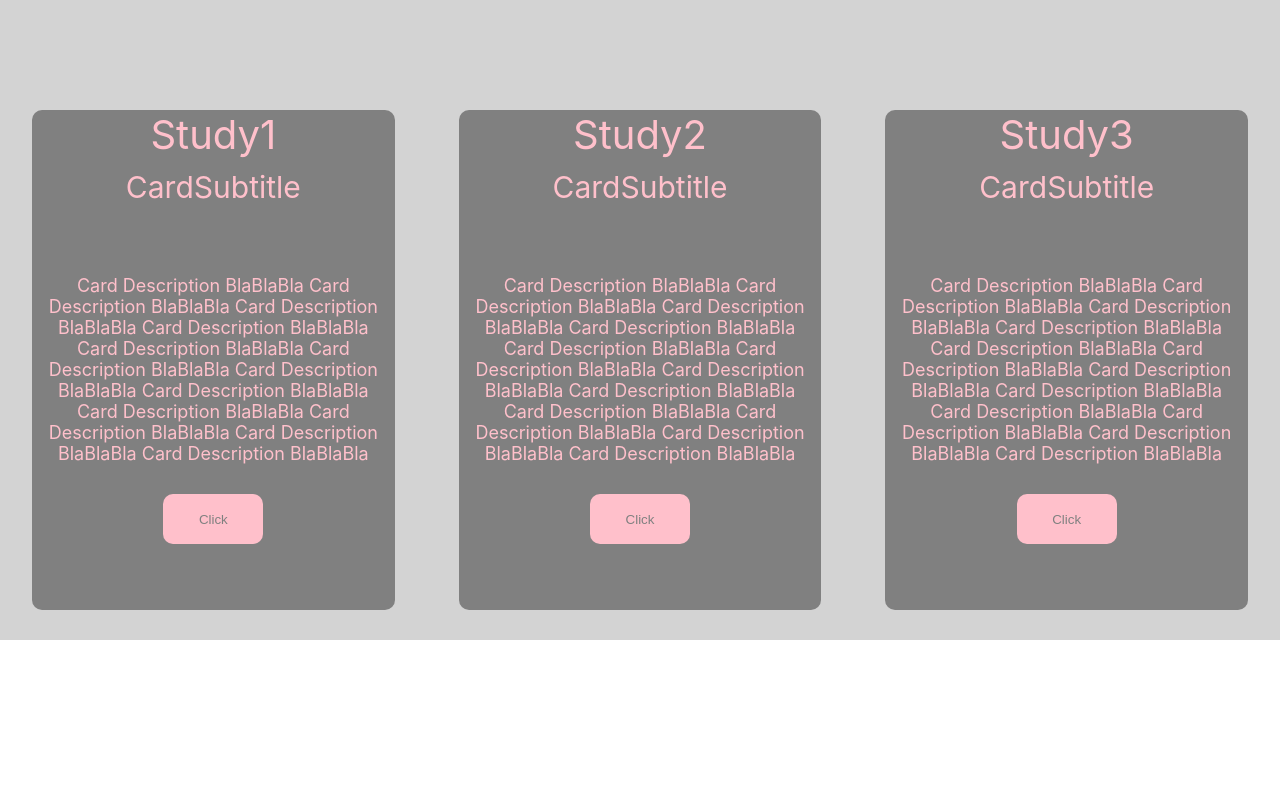
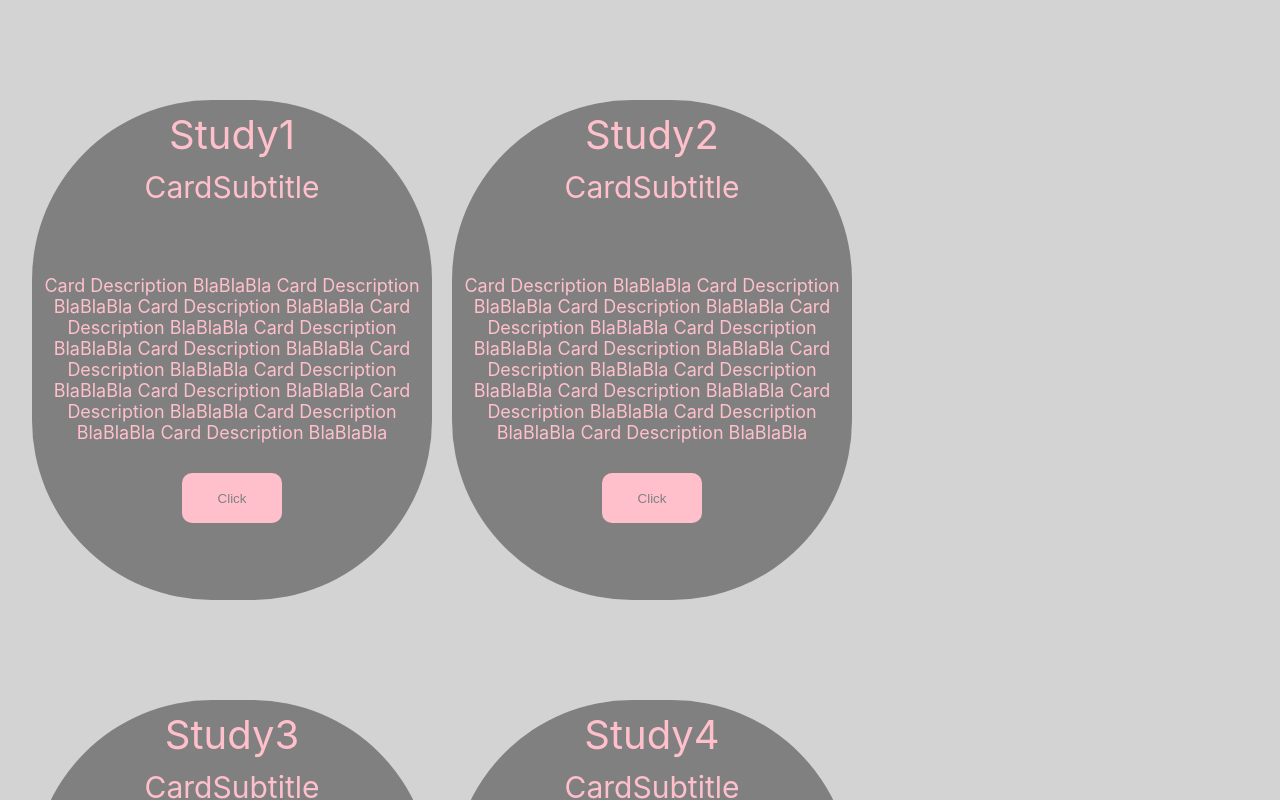
Before and after one commit to yeoniii20/notice-page, a React (Create React App) app: page / in a window 1280 px wide. Shown: the top 800 px of the page. Built offline with nearby package versions, Linux system fonts and the light colour scheme.

Commit message:
noticePage ui 수정

```diff
--- a/src/constant/NoticePage.jsx
+++ b/src/constant/NoticePage.jsx
@@ -49,7 +49,7 @@ const NoticePage = () => {
             <S.CardButton>Click</S.CardButton>
           </S.Card>
         </S.CardContainer>
-        {/* <S.CardContainer>
+        <S.CardContainer>
           <S.Card>
             <S.CardTitle>Study4</S.CardTitle>
             <S.CardSubtitle>CardSubtitle</S.CardSubtitle>
@@ -78,7 +78,7 @@ const NoticePage = () => {
             </S.CardDescription>
             <S.CardButton>Click</S.CardButton>
           </S.Card>
-        </S.CardContainer> */}
+        </S.CardContainer>
       </S.CardSection>
     </S.Wrapper>
   );
--- a/src/constant/NoticePage.style.js
+++ b/src/constant/NoticePage.style.js
@@ -1,37 +1,31 @@
 import styled from "styled-components";
 
-export const Wrapper = styled.div`
-  display: flex;
-  /* width: 1920px; */
-  background-color: lightgray;
-`;
+export const Wrapper = styled.div``;
 
 export const CardSection = styled.div`
   display: flex;
-  margin: auto;
+  background-color: lightgray;
   padding-bottom: 30px;
+  padding: 0px 32px;
+  flex-wrap: wrap;
+  column-gap: 20px;
 `;
 
 export const CardContainer = styled.div`
   margin-top: 20px;
   /* display: flex; */
-  /* flex-direction: row; */
   /* justify-content: center; */
   margin-top: 100px;
-  gap: 20px;
   /* justify-content: flex-start; */
-  padding-left: 32px;
-  padding-right: 32px;
 `;
 
 export const Card = styled.div`
-  /* display: flex; */
+  display: flex;
   background-color: grey;
-  max-width: 400px;
-  border-radius: 10px;
-  min-width: 350px;
-  min-height: 500px;
-  /* flex-direction: column; */
+  border-radius: 180px;
+  width: 400px;
+  height: 500px;
+  flex-direction: column;
 `;
 
 export const CardTitle = styled.div`
```
